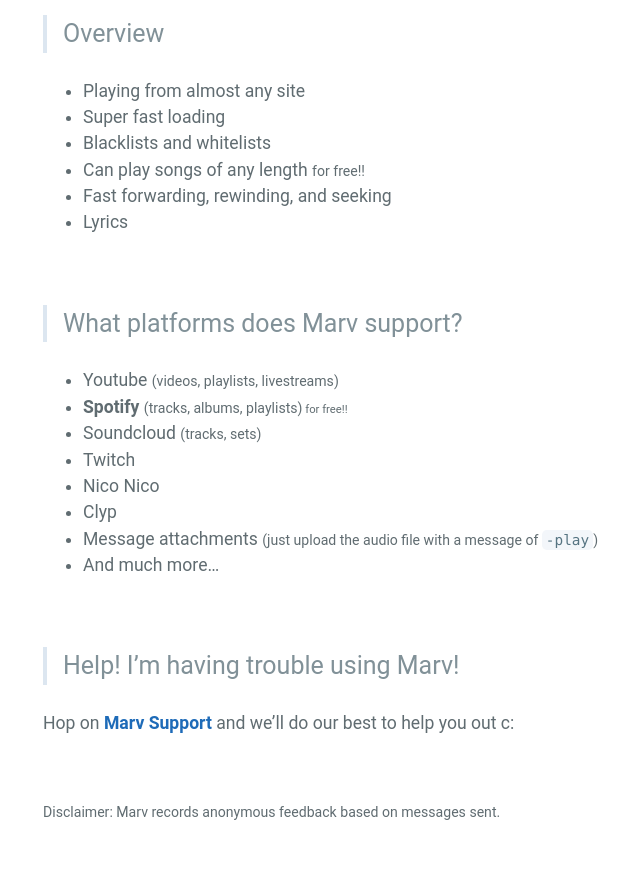
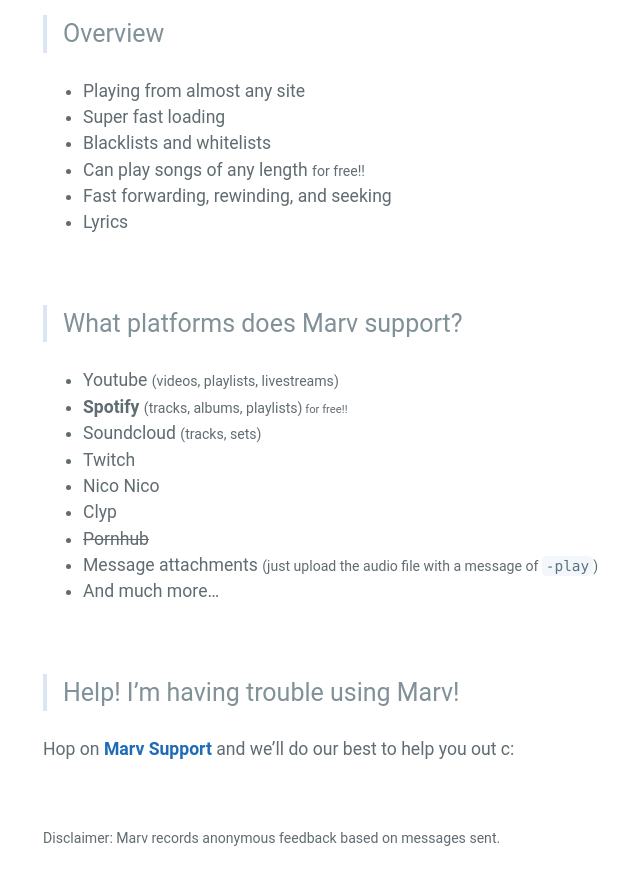
Before and after one commit to mymindishazel/marv-docs, a Jekyll site: the page built from index.md, in a window 1280 px wide and 900 px high, scrolled down 589 px. Shown: the top 885 px of the window, without its empty margins (181-821 px from the left). Built offline with Jekyll 4.4.1, drawn with Linux system fonts in a browser that asks for light colours; our own code applies the rules of GitHub Pages for plain Markdown files.

Commit message:
Update index.md

```diff
--- a/index.md
+++ b/index.md
@@ -29,6 +29,7 @@
 - Twitch
 - Nico Nico
 - Clyp
+- ~~Pornhub~~
 - Message attachments <small>(just upload the audio file with a message of `-play`)</small>
 - And much more...
 
```
